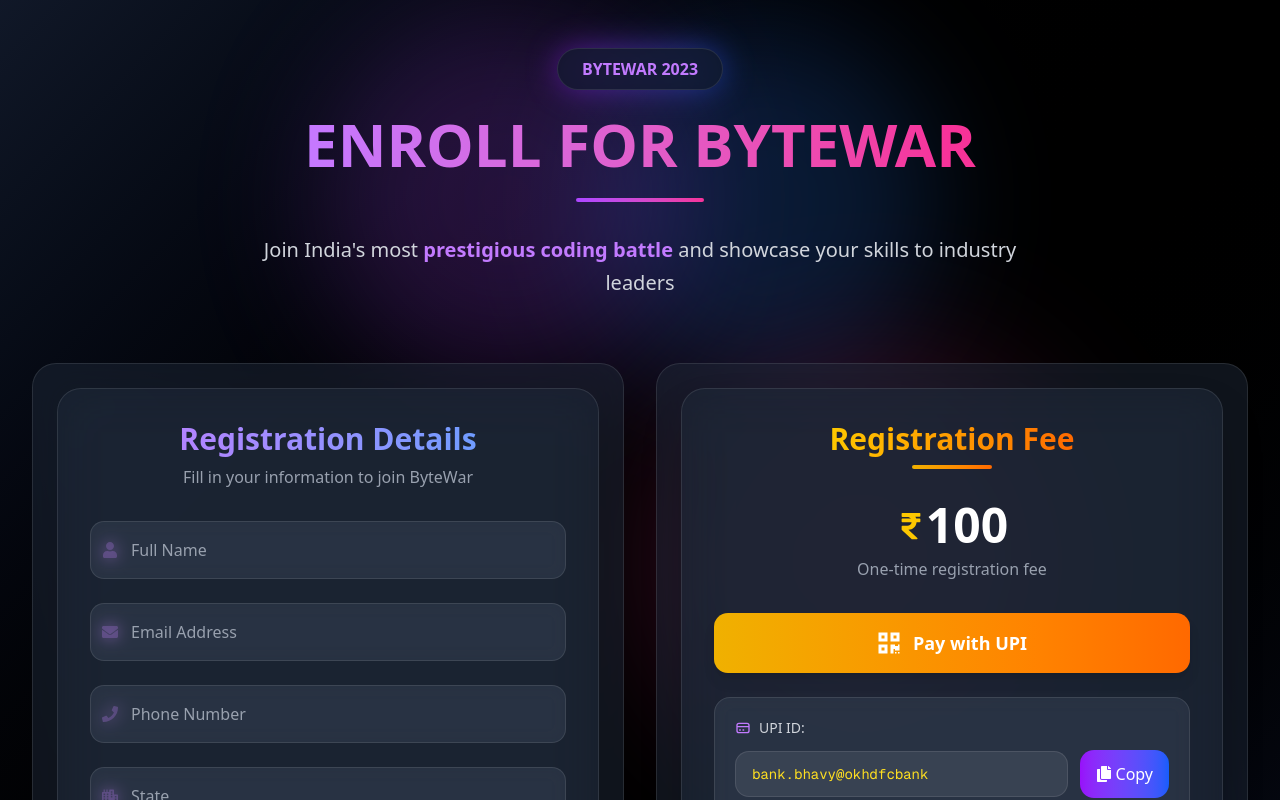
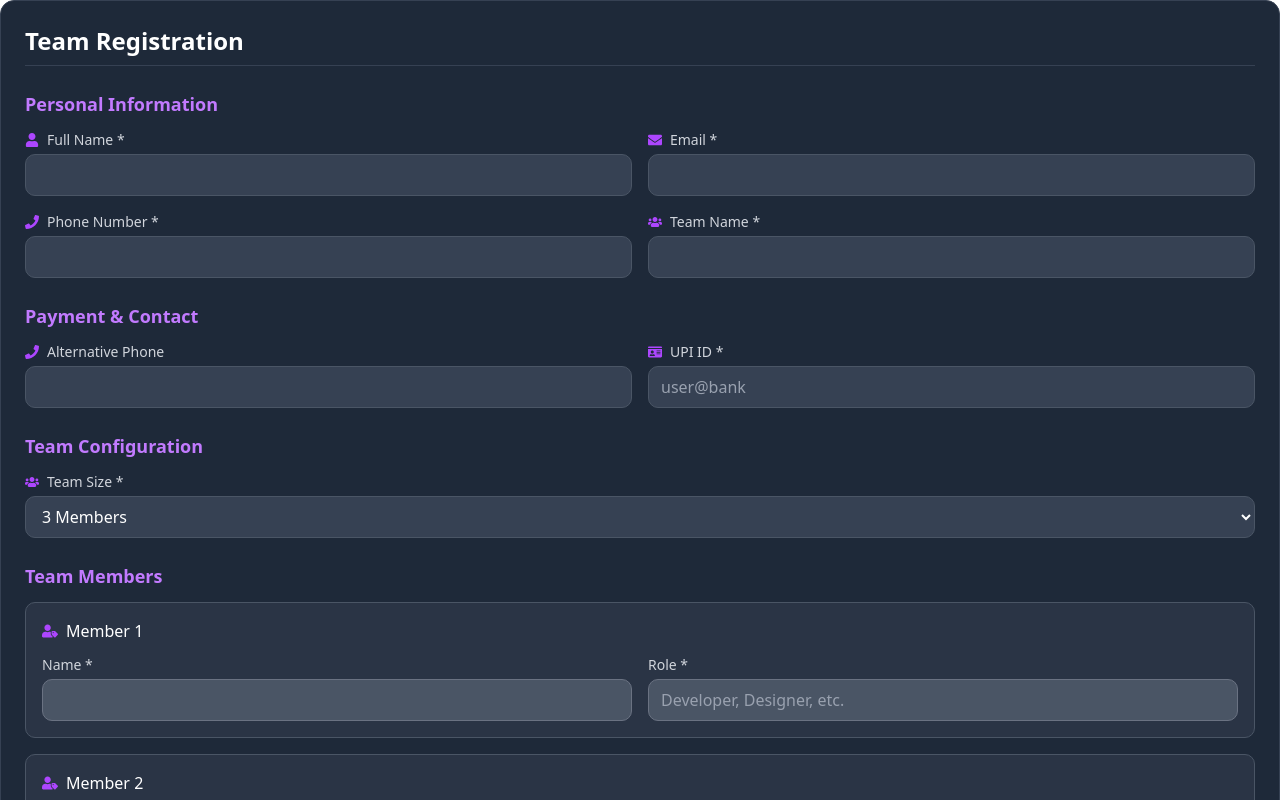
Before and after one commit to navokta/Bytewar-v2, a Next.js app: page /enroll in a window 1280 px wide. Shown: the top 800 px of the page. Built offline with nearby package versions, Linux system fonts and the light colour scheme.

Commit message:
Registration form

```diff
--- a/app/about/page.js
+++ b/app/about/page.js
@@ -53,13 +53,11 @@ export default function AboutPage() {
       <Mission/>
 
         {/* Team Section */}
-            <Team/>
+      <Team/>
 
       {/* Features Section */}
       <Feature/>
 
-      {/* CTA Section */}
-     {/* <Enroll/> */}
         {/* Footer Component */}
         <Footer />
     </div>
--- a/app/enroll/page.js
+++ b/app/enroll/page.js
@@ -1,86 +1,241 @@
 "use client";
-import EnrollForm from "../../components/EnrollForm";
-import PaymentSection from "../../components/PaymentSection";
+import { useState, useEffect } from "react";
+import { FaUser, FaEnvelope, FaPhone, FaUsers, FaIdCard, FaUserTag,FaArrowRight } from "react-icons/fa";
+import {  } from "react-icons/fa";
 
-export default function EnrollPage() {
+export default function EnrollForm() {
+  const [teamSize, setTeamSize] = useState(3);
+  const [formData, setFormData] = useState({
+    name: "",
+    email: "",
+    phone: "",
+    teamName: "",
+    altPhone: "",
+    upiId: "",
+    members: Array(5).fill({ name: "", role: "" })
+  });
+
+  // Initialize form data from localStorage if available
+  useEffect(() => {
+    const savedData = localStorage.getItem('enrollmentData');
+    if (savedData) {
+      try {
+        const parsedData = JSON.parse(savedData);
+        setFormData(parsedData);
+        // Set team size based on saved data
+        if (parsedData.members) {
+          const filledMembers = parsedData.members.filter(member => member.name || member.role);
+          setTeamSize(Math.max(3, Math.min(5, filledMembers.length)));
+        }
+      } catch (e) {
+        console.warn("Failed to parse saved enrollment data", e);
+      }
+    }
+  }, []);
+
+  const handleTeamSizeChange = (e) => {
+    const size = parseInt(e.target.value);
+    setTeamSize(size);
+  };
+
+  const handleInputChange = (e) => {
+    const { name, value } = e.target;
+    setFormData(prev => ({
+      ...prev,
+      [name]: value
+    }));
+  };
+
+  const handleMemberChange = (index, field, value) => {
+    const updatedMembers = [...formData.members];
+    updatedMembers[index] = {
+      ...updatedMembers[index],
+      [field]: value
+    };
+    setFormData(prev => ({
+      ...prev,
+      members: updatedMembers
+    }));
+  };
+
+  const handleSubmit = (e) => {
+    e.preventDefault();
+    // Store data in localStorage
+    const submissionData = {
+      ...formData,
+      members: formData.members.slice(0, teamSize)
+    };
+    localStorage.setItem('enrollmentData', JSON.stringify(submissionData));
+    alert("Registration data saved successfully!");
+  };
+
   return (
-    <div className="min-h-screen bg-gradient-to-br from-gray-900 via-black to-gray-900 py-12 px-4 sm:px-6 lg:px-8">
-      {/* Animated Background Elements */}
-      <div className="absolute inset-0 z-0">
-        <div className="absolute top-0 left-1/4 w-96 h-96 bg-purple-500 rounded-full mix-blend-soft-light filter blur-3xl opacity-20 animate-blob"></div>
-        <div className="absolute top-0 right-1/4 w-96 h-96 bg-blue-500 rounded-full mix-blend-soft-light filter blur-3xl opacity-20 animate-blob animation-delay-2000"></div>
-        <div className="absolute bottom-0 left-1/2 w-96 h-96 bg-pink-500 rounded-full mix-blend-soft-light filter blur-3xl opacity-20 animate-blob animation-delay-4000"></div>
-      </div>
-
-      <div className="max-w-7xl mx-auto relative z-10">
-        <div className="text-center mb-16">
-          <div className="inline-flex items-center justify-center mb-6">
-            <div className="relative">
-              <div className="absolute inset-0 bg-gradient-to-r from-purple-600 to-blue-600 rounded-full blur-lg opacity-50 animate-pulse"></div>
-              <div className="relative px-6 py-2 bg-gray-900/80 backdrop-blur-lg border border-white/10 rounded-full">
-                <span className="text-purple-400 font-bold">BYTEWAR 2023</span>
-              </div>
+    <div className="bg-gray-800 rounded-xl shadow-lg p-6 border border-gray-700">
+      <h2 className="text-2xl font-bold text-white mb-6 pb-2 border-b border-gray-700">
+        Team Registration
+      </h2>
+      <form onSubmit={handleSubmit} className="space-y-6">
+        {/* Personal Information Section */}
+        <fieldset className="space-y-4">
+          <legend className="text-lg font-semibold text-purple-400 mb-3">Personal Information</legend>
+          <div className="grid grid-cols-1 md:grid-cols-2 gap-4">
+            <div>
+              <label className="text-sm font-medium text-gray-300 mb-1 flex items-center gap-2">
+                <FaUser className="text-purple-500" /> Full Name *
+              </label>
+              <input
+                type="text"
+                name="name"
+                value={formData.name}
+                onChange={handleInputChange}
+                required
+                className="w-full px-3 py-2 bg-gray-700 border border-gray-600 rounded-lg text-white placeholder-gray-400 focus:outline-none focus:ring-2 focus:ring-purple-500 focus:border-transparent"
+              />
+            </div>
+            <div>
+              <label className="text-sm font-medium text-gray-300 mb-1 flex items-center gap-2">
+                <FaEnvelope className="text-purple-500" /> Email *
+              </label>
+              <input
+                type="email"
+                name="email"
+                value={formData.email}
+                onChange={handleInputChange}
+                required
+                className="w-full px-3 py-2 bg-gray-700 border border-gray-600 rounded-lg text-white placeholder-gray-400 focus:outline-none focus:ring-2 focus:ring-purple-500 focus:border-transparent"
+              />
             </div>
           </div>
 
-          <h1 className="text-4xl md:text-6xl font-black mb-6">
-            <span className="bg-clip-text text-transparent bg-gradient-to-r from-purple-400 via-pink-500 to-red-500 animate-gradient-x">
-              ENROLL FOR BYTEWAR
-            </span>
-          </h1>
-
-          <div className="w-32 h-1 bg-gradient-to-r from-purple-500 to-pink-500 mx-auto rounded-full"></div>
-
-          <p className="text-xl text-gray-300 mt-8 max-w-3xl mx-auto leading-relaxed">
-            Join India's most <span className="text-purple-400 font-bold">prestigious coding battle</span> and showcase your skills to industry leaders
-          </p>
-        </div>
-
-        <div className="grid grid-cols-1 lg:grid-cols-2 gap-8">
-          {/* Glow effect for EnrollForm */}
-          <div className="relative group">
-            <div className="absolute -inset-1 rounded-3xl bg-gradient-to-r from-purple-600 to-blue-600 opacity-0 group-hover:opacity-20 blur-lg transition-all duration-500"></div>
-            <div className="relative bg-gray-800/50 backdrop-blur-xl rounded-3xl border border-white/10 p-6">
-              <EnrollForm />
+          <div className="grid grid-cols-1 md:grid-cols-2 gap-4">
+            <div>
+              <label className="text-sm font-medium text-gray-300 mb-1 flex items-center gap-2">
+                <FaPhone className="text-purple-500" /> Phone Number *
+              </label>
+              <input
+                type="tel"
+                name="phone"
+                value={formData.phone}
+                onChange={handleInputChange}
+                required
+                className="w-full px-3 py-2 bg-gray-700 border border-gray-600 rounded-lg text-white placeholder-gray-400 focus:outline-none focus:ring-2 focus:ring-purple-500 focus:border-transparent"
+              />
+            </div>
+            <div>
+              <label className="text-sm font-medium text-gray-300 mb-1 flex items-center gap-2">
+                <FaUsers className="text-purple-500" /> Team Name *
+              </label>
+              <input
+                type="text"
+                name="teamName"
+                value={formData.teamName}
+                onChange={handleInputChange}
+                required
+                className="w-full px-3 py-2 bg-gray-700 border border-gray-600 rounded-lg text-white placeholder-gray-400 focus:outline-none focus:ring-2 focus:ring-purple-500 focus:border-transparent"
+              />
             </div>
           </div>
+        </fieldset>
 
-          {/* Glow effect for PaymentSection */}
-          <div className="relative group">
-            <div className="absolute -inset-1 rounded-3xl bg-gradient-to-r from-green-600 to-teal-600 opacity-0 group-hover:opacity-20 blur-lg transition-all duration-500"></div>
-            <div className="relative bg-gray-800/50 backdrop-blur-xl rounded-3xl border border-white/10 p-6">
-              <PaymentSection />
+        {/* Payment & Contact Section */}
+        <fieldset className="space-y-4">
+          <legend className="text-lg font-semibold text-purple-400 mb-3">Payment & Contact</legend>
+          <div className="grid grid-cols-1 md:grid-cols-2 gap-4">
+            <div>
+              <label className="text-sm font-medium text-gray-300 mb-1 flex items-center gap-2">
+                <FaPhone className="text-purple-500" /> Alternative Phone
+              </label>
+              <input
+                type="tel"
+                name="altPhone"
+                value={formData.altPhone}
+                onChange={handleInputChange}
+                className="w-full px-3 py-2 bg-gray-700 border border-gray-600 rounded-lg text-white placeholder-gray-400 focus:outline-none focus:ring-2 focus:ring-purple-500 focus:border-transparent"
+              />
+            </div>
+            <div>
+              <label className="text-sm font-medium text-gray-300 mb-1 flex items-center gap-2">
+                <FaIdCard className="text-purple-500" /> UPI ID *
+              </label>
+              <input
+                type="text"
+                name="upiId"
+                value={formData.upiId}
+                onChange={handleInputChange}
+                required
+                placeholder="user@bank"
+                className="w-full px-3 py-2 bg-gray-700 border border-gray-600 rounded-lg text-white placeholder-gray-400 focus:outline-none focus:ring-2 focus:ring-purple-500 focus:border-transparent"
+              />
             </div>
           </div>
+        </fieldset>
+
+        {/* Team Configuration */}
+        <fieldset className="space-y-4">
+          <legend className="text-lg font-semibold text-purple-400 mb-3">Team Configuration</legend>
+          <div>
+            <label className=" text-sm font-medium text-gray-300 mb-1 flex items-center gap-2">
+              <FaUsers className="text-purple-500" /> Team Size *
+            </label>
+            <select
+              value={teamSize}
+              onChange={handleTeamSizeChange}
+              className="w-full px-3 py-2 bg-gray-700 border border-gray-600 rounded-lg text-white focus:outline-none focus:ring-2 focus:ring-purple-500 focus:border-transparent"
+            >
+              {[3, 4, 5].map(size => (
+                <option key={size} value={size}>{size} Members</option>
+              ))}
+            </select>
+          </div>
+        </fieldset>
+
+        {/* Team Members Section */}
+        <fieldset className="space-y-4">
+          <legend className="text-lg font-semibold text-purple-400 mb-3">Team Members</legend>
+          <div className="space-y-4">
+            {[...Array(teamSize)].map((_, index) => (
+              <div key={index} className="p-4 bg-gray-700/50 rounded-lg border border-gray-600">
+                <h4 className="font-medium text-white mb-3 flex items-center gap-2">
+                  <FaUserTag className="text-purple-500" /> Member {index + 1}
+                </h4>
+                <div className="grid grid-cols-1 md:grid-cols-2 gap-4">
+                  <div>
+                    <label className="block text-sm text-gray-300 mb-1">Name *</label>
+                    <input
+                      type="text"
+                      value={formData.members[index].name}
+                      onChange={(e) => handleMemberChange(index, 'name', e.target.value)}
+                      required
+                      className="w-full px-3 py-2 bg-gray-600 border border-gray-500 rounded-lg text-white placeholder-gray-400 focus:outline-none focus:ring-2 focus:ring-purple-500 focus:border-transparent"
+                    />
+                  </div>
+                  <div>
+                    <label className="block text-sm text-gray-300 mb-1">Role *</label>
+                    <input
+                      type="text"
+                      value={formData.members[index].role}
+                      onChange={(e) => handleMemberChange(index, 'role', e.target.value)}
+                      required
+                      placeholder="Developer, Designer, etc."
+                      className="w-full px-3 py-2 bg-gray-600 border border-gray-500 rounded-lg text-white placeholder-gray-400 focus:outline-none focus:ring-2 focus:ring-purple-500 focus:border-transparent"
+                    />
+                  </div>
+                </div>
+              </div>
+            ))}
+          </div>
+        </fieldset>
+
+        {/* Submit Button */}
+        <div className="pt-4">
+          <button
+            type="submit"
+            className="w-full py-3 px-4 bg-gradient-to-r from-purple-600 to-indigo-600 text-white font-bold rounded-lg hover:from-purple-700 hover:to-indigo-700 transition-all duration-300 transform hover:scale-[1.02] focus:outline-none focus:ring-2 focus:ring-purple-500 focus:ring-opacity-50"
+          >
+            Next <FaArrowRight className="inline ml-2" />
+          </button>
         </div>
-      </div>
-
-      {/* Custom Styles */}
-      <style jsx>{`
-        @keyframes gradient-x {
-          0%, 100% { background-position: 0% 50%; }
-          50% { background-position: 100% 50%; }
-        }
-        .animate-gradient-x {
-          background-size: 200% 200%;
-          animation: gradient-x 3s ease infinite;
-        }
-        .animate-blob {
-          animation: blob 7s infinite;
-        }
-        .animation-delay-2000 {
-          animation-delay: 2s;
-        }
-        .animation-delay-4000 {
-          animation-delay: 4s;
-        }
-        @keyframes blob {
-          0% { transform: translate(0px, 0px) scale(1); }
-          33% { transform: translate(30px, -50px) scale(1.1); }
-          66% { transform: translate(-20px, 20px) scale(0.9); }
-          100% { transform: translate(0px, 0px) scale(1); }
-        }
-      `}</style>
+      </form>
     </div>
   );
 }
--- a/components/about/Feature.jsx
+++ b/components/about/Feature.jsx
@@ -1,3 +1,4 @@
+import Link from 'next/link';
 import React from 'react';
 
 const WowWhyChooseSection = () => {
@@ -102,9 +103,11 @@ const WowWhyChooseSection = () => {
                 Become part of India's most prestigious coding competition and elevate your skills
               </p>
             </div>
+            <Link href={'/enroll'}>
             <button className="px-6 py-3 bg-gradient-to-r from-purple-600 to-pink-600 rounded-full text-white font-bold transform transition-all duration-300 hover:scale-105 hover:shadow-2xl hover:shadow-purple-500/30">
               Register Now
             </button>
+            </Link>
           </div>
         </div>
       </div>
```
